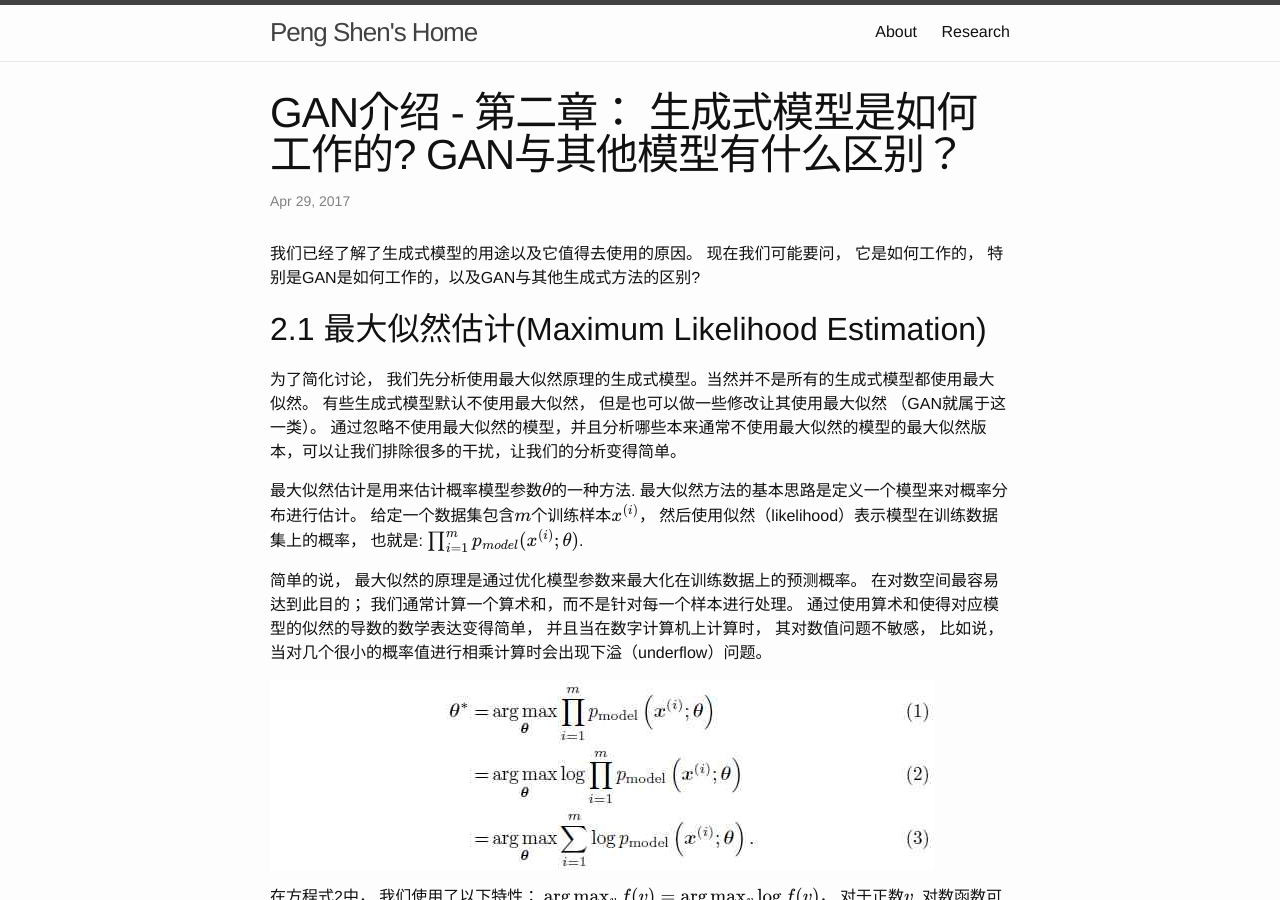
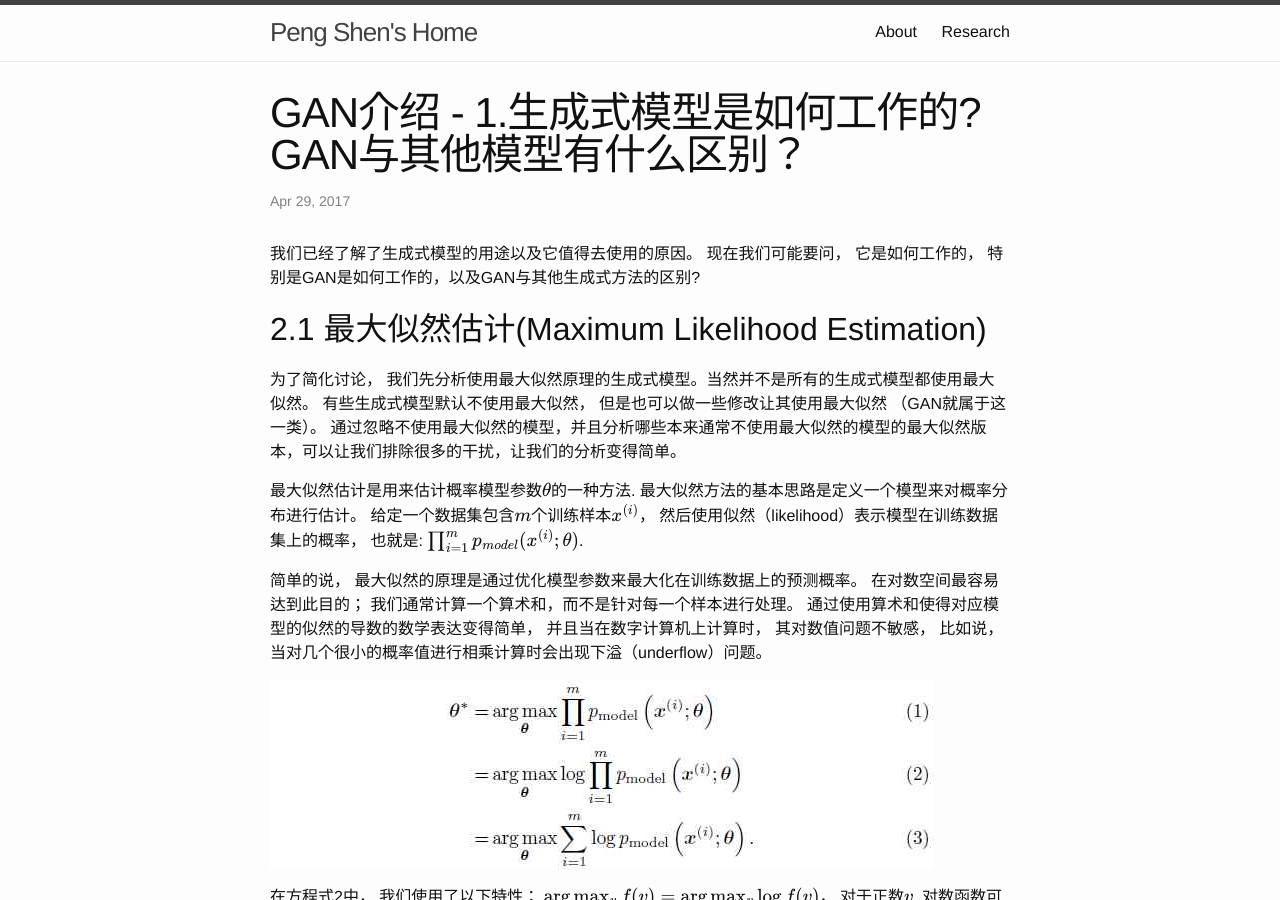
Before and after one commit to sinpycn/sinpycn.github.io, a Jekyll site: the page built from _posts/research/gan/2017-04-29-GAN-Tutorial-How-do-generative-models-work.md, in a window 1280 px wide and 900 px high. Built offline with Jekyll 4.4.1, drawn with Linux system fonts in a browser that asks for light colours; formulas are drawn with MathJax 3.

Commit message:
Update 2017-04-29-GAN-Tutorial-How-do-generative-models-work.md

```diff
--- a/_posts/research/gan/2017-04-29-GAN-Tutorial-How-do-generative-models-work.md
+++ b/_posts/research/gan/2017-04-29-GAN-Tutorial-How-do-generative-models-work.md
@@ -1,5 +1,5 @@
 ---
-title: GAN介绍 - 第二章： 生成式模型是如何工作的? GAN与其他模型有什么区别？
+title: GAN介绍 - 1.生成式模型是如何工作的? GAN与其他模型有什么区别？
 layout: post
 mathjax: true
 categories: [research, gan-tutorial]
```
